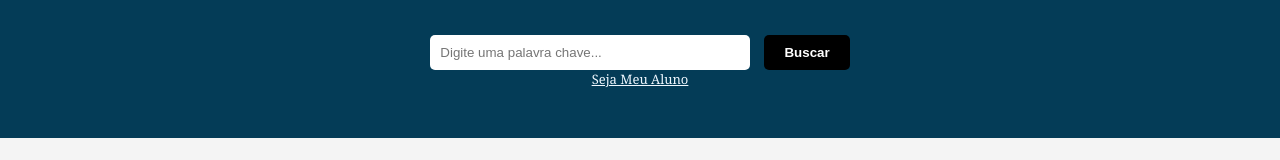
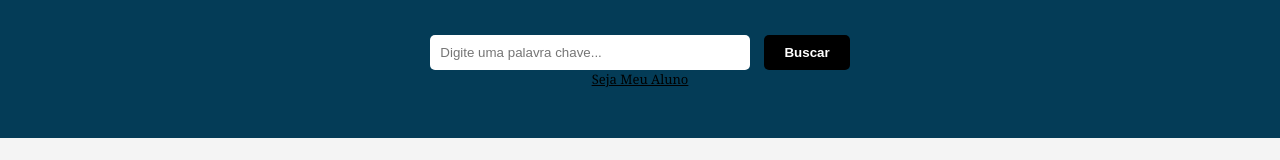
Before and after one commit to RodrigoPetronis/PesquisaConteudo-RaphaelBrandao, a plain HTML site: page index.html in a window 1280 px wide. Shown: the part 249-409 px from the top of the page. Drawn offline with nearby package versions, Linux system fonts and the light colour scheme; no server answers; files whose address does not match are found by name.

Commit message:
Update styles.css

```diff
--- a/styles.css
+++ b/styles.css
@@ -112,7 +112,7 @@ footer {
 }
 
 .LinkOnline{
-    color:aliceblue;
+    color: #000000;
     display:flex;
     justify-content:center;
     font-size:13px;
```
